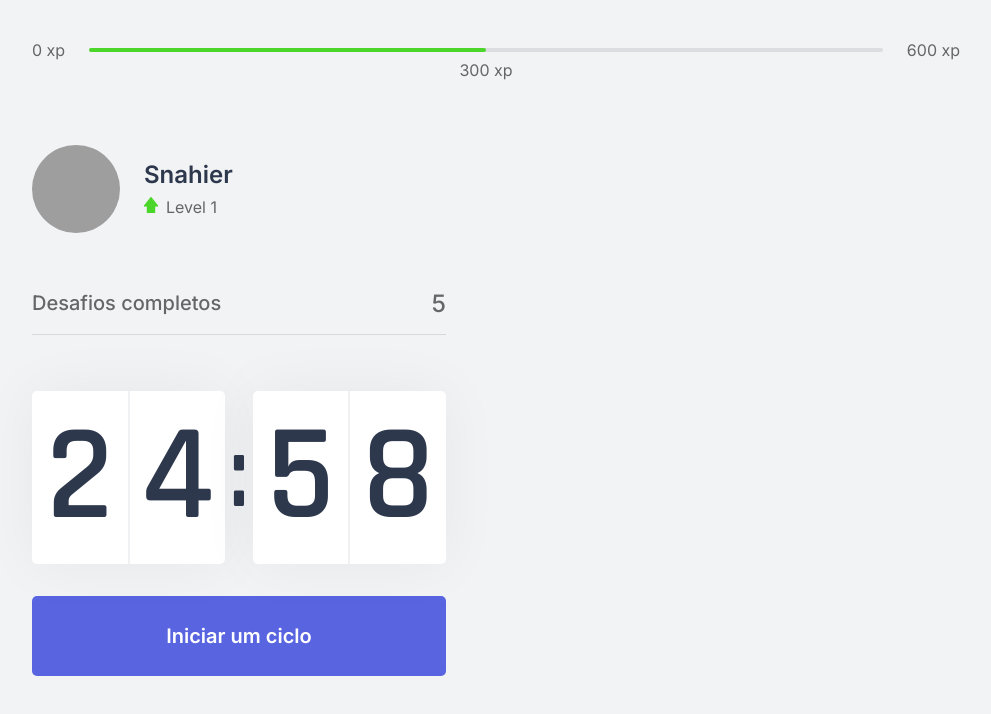
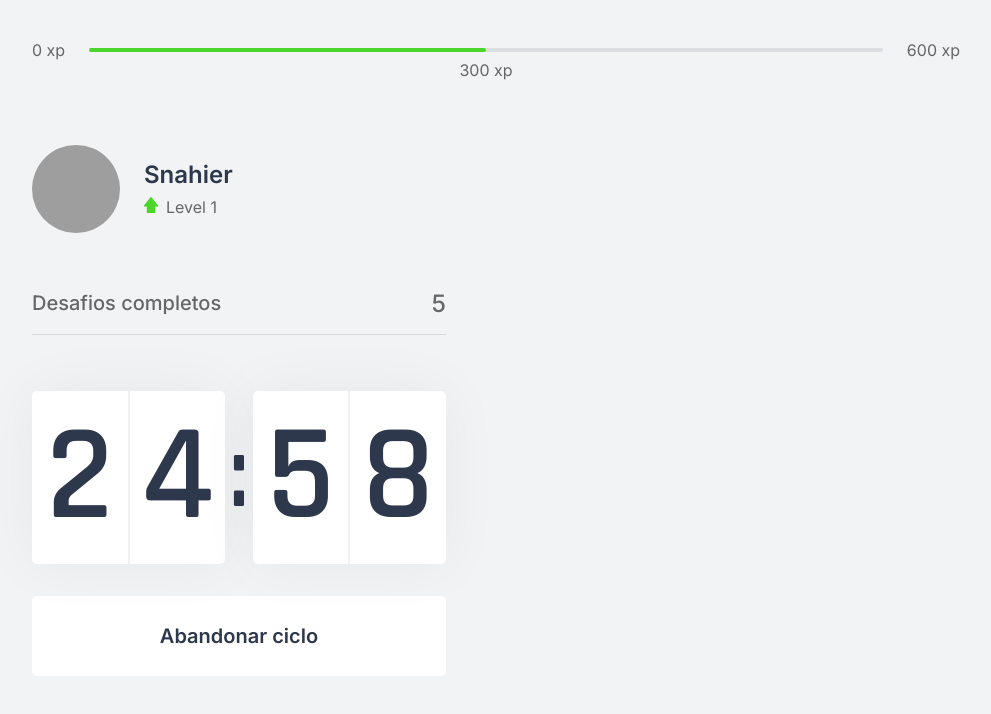
Before and after one commit to Snahier/NLW4-nextjs, a Next.js app: page / in a window 1280 px wide. Both pictures are taken after a click on the button "Iniciar um ciclo". Shown: the top 714 px of the page, without its empty margins (144-1135 px from the left). Built offline with nearby package versions, Linux system fonts and the light colour scheme; grey boxes are pictures that could not be loaded.

Commit message:
Add countdown button active style

```diff
--- a/src/components/Countdown.tsx
+++ b/src/components/Countdown.tsx
@@ -6,7 +6,7 @@ interface CountdownProps {}
 
 export const Countdown: React.FC<CountdownProps> = ({ ...props }) => {
   const [time, setTime] = useState(25 * 60)
-  const [active, setActive] = useState(false)
+  const [isActive, setIsActive] = useState(false)
 
   const minutes = Math.floor(time / 60)
   const seconds = time % 60
@@ -14,15 +14,15 @@ export const Countdown: React.FC<CountdownProps> = ({ ...props }) => {
   const [minuteLeft, minuteRight] = String(minutes).padStart(2, "0").split("")
   const [secondLeft, secondRight] = String(seconds).padStart(2, "0").split("")
 
-  const startCountdown = () => setActive(true)
+  const startCountdown = () => setIsActive(true)
 
   useEffect(() => {
-    if (active && time > 0) {
+    if (isActive && time > 0) {
       setTimeout(() => {
         setTime(time - 1)
       }, 1000)
     }
-  }, [active, time])
+  }, [isActive, time])
 
   return (
     <div>
@@ -44,9 +44,15 @@ export const Countdown: React.FC<CountdownProps> = ({ ...props }) => {
         </TimeWrapper>
       </StyledCountdown>
 
-      <CountdownButton onClick={startCountdown}>
-        Iniciar um ciclo
-      </CountdownButton>
+      {isActive ? (
+        <CountdownButton onClick={startCountdown} active>
+          Abandonar ciclo
+        </CountdownButton>
+      ) : (
+        <CountdownButton onClick={startCountdown}>
+          Iniciar um ciclo
+        </CountdownButton>
+      )}
     </div>
   )
 }
@@ -98,8 +104,11 @@ const TimeDigit = styled.span`
   flex: 1;
 `
 
-const CountdownButton = styled.button`
-  ${({ theme }) => css`
+type CountdownButtonProps = {
+  active?: boolean
+}
+const CountdownButton = styled.button<CountdownButtonProps>`
+  ${({ theme, active }) => css`
     display: flex;
     align-items: center;
     justify-content: center;
@@ -121,5 +130,18 @@ const CountdownButton = styled.button`
     &:hover {
       background: ${theme.colors.blueDark};
     }
+
+    ${active &&
+    css`
+      background: ${theme.colors.white};
+
+      color: ${theme.title};
+
+      &:hover {
+        background: ${theme.colors.red};
+
+        color: ${theme.colors.white};
+      }
+    `}
   `}
 `
```
